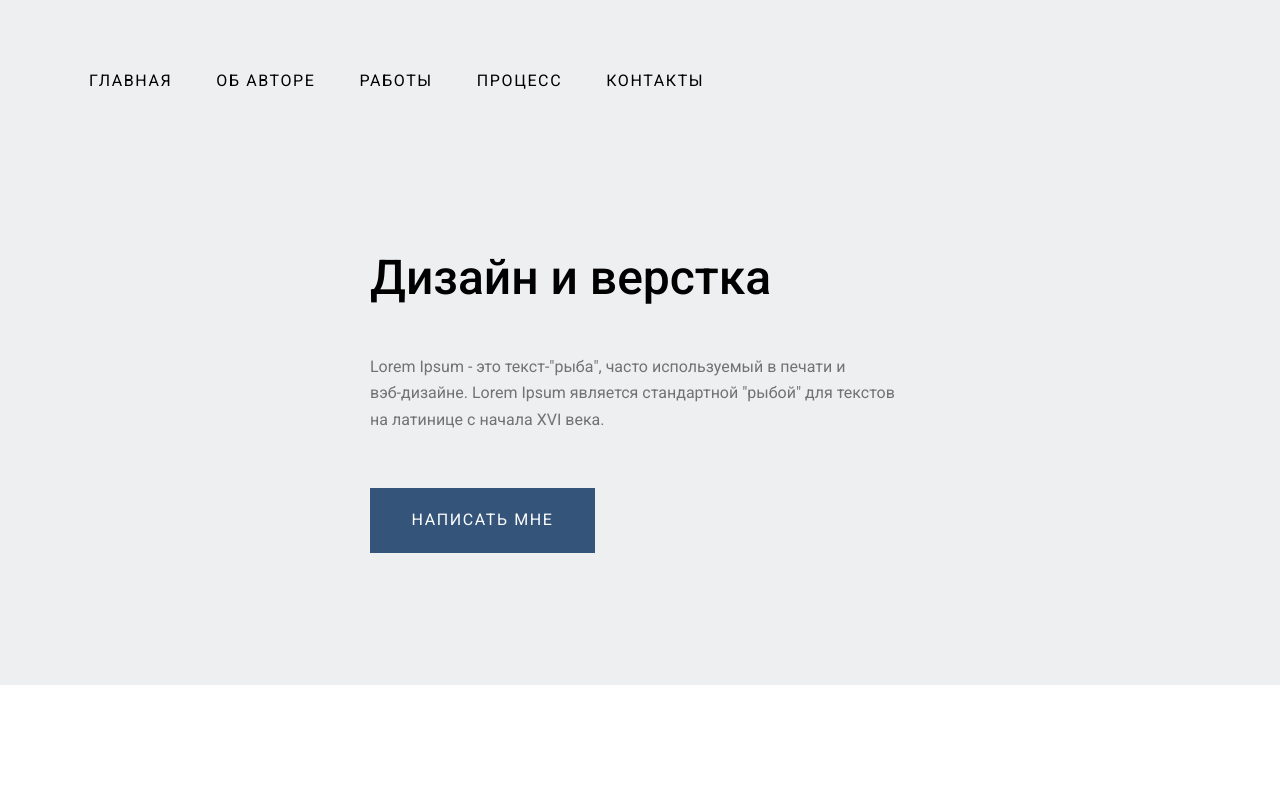
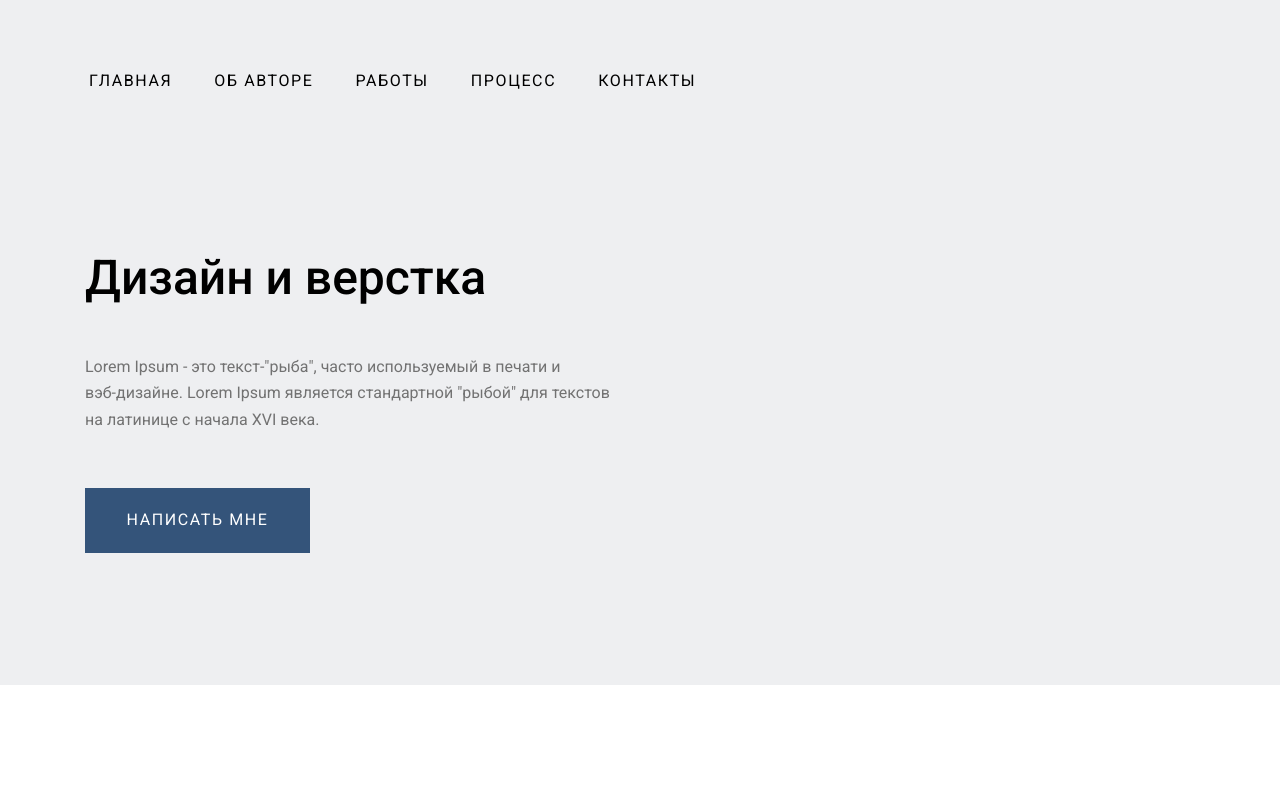
Before and after one commit to Alina-scorpio/simple-site, a plain HTML site: page index.html in a window 1280 px wide. Shown: the top 800 px of the page. Drawn offline with Linux system fonts and the light colour scheme.

Commit message:
Remaded ferst screen

```diff
--- a/css/style.css
+++ b/css/style.css
@@ -33,13 +33,14 @@ body {
 /*Header*/
 .header {
   width: 100%;
-  height: 100px;
   padding-top: 70px;
   padding-bottom: 50px;
 }
 
 .header__menu {
   width: 100%;
+  height: 100px;
+  margin-left: 0;
 }
 
 .menu__list {
@@ -47,7 +48,7 @@ body {
   margin: 0;
   padding: 0;
   display: flex;
-  gap: 36px;
+  gap: 34px;
 }
 
 .menu__item {
@@ -71,20 +72,24 @@ body {
 .first-screen {
   width: 100%;
   padding-top: 20px;
+}
+
+.first-screen__item {
   display: flex;
   flex-direction: column;
+  margin-left: 0;
 }
 
 .first-screen__title {
   color: var(--black);
   font-size: 3rem;
   font-weight: 500;
-  margin-top: 110px;
+  margin-top: 10px;
   margin-bottom: 49px;
 }
 
 .first-screen__text {
-  width: 540px;
+  max-width: 540px;
   color: var(--grey);
   font-weight: 400;
   line-height: var(--line-height);
@@ -232,12 +237,14 @@ body {
 .video__item-box {
   width: 100%;
   height: 600px;
+  border: none;
 }
 
 .video__item {
   width: 100%;
   height: 100%;
   object-fit: cover;
+  border: none;
 }
 
 /*Footer*/
@@ -253,7 +260,7 @@ body {
   flex-direction: column;
   align-items: flex-start;
   justify-content: center;
-  gap: 15px;
+  gap: 16px;
 }
 
 .footer__author {
--- a/index.html
+++ b/index.html
@@ -44,11 +44,13 @@
     <!--First screen-->
     <section class="first-screen">
       <div class="container">
-        <h1 class="first-screen__title">Дизайн и верстка</h1>
-        <p class="first-screen__text">Lorem Ipsum - это текст-"рыба", часто используемый в печати и<br>вэб-дизайне.
-          Lorem Ipsum является стандартной "рыбой" для текстов на латинице с начала XVI века.</p>
-        <div class="first-screen__btn">
-          <a class="first-screen__btn-link" href="#">НАПИСАТЬ мне</a>
+        <div class="first-screen__item">
+          <h1 class="first-screen__title">Дизайн и верстка</h1>
+          <p class="first-screen__text">Lorem Ipsum - это текст-"рыба", часто используемый в печати и<br>вэб-дизайне.
+            Lorem Ipsum является стандартной "рыбой" для текстов на латинице с начала XVI века.</p>
+          <div class="first-screen__btn">
+            <a class="first-screen__btn-link" href="#">НАПИСАТЬ мне</a>
+          </div>
         </div>
       </div>
     </section>
@@ -56,8 +58,8 @@
     <section class="about">
       <div class="container">
         <h2 class="about__title">Обо мне</h2>
-        <p class="about__text">Lorem Ipsum - это текст-"рыба", часто используемый в печати и<br>вэб-дизайне. Lorem Ipsum
-          является стандартной "рыбой" для текстов на латинице с начала XVI века.</p>
+        <p class="about__text">Lorem Ipsum - это текст-"рыба", часто используемый в печати и<br>вэб-дизайне.
+          Lorem Ipsum является стандартной "рыбой" для текстов на латинице с начала XVI века.</p>
       </div>
     </section>
     <!--Experience-->
```
